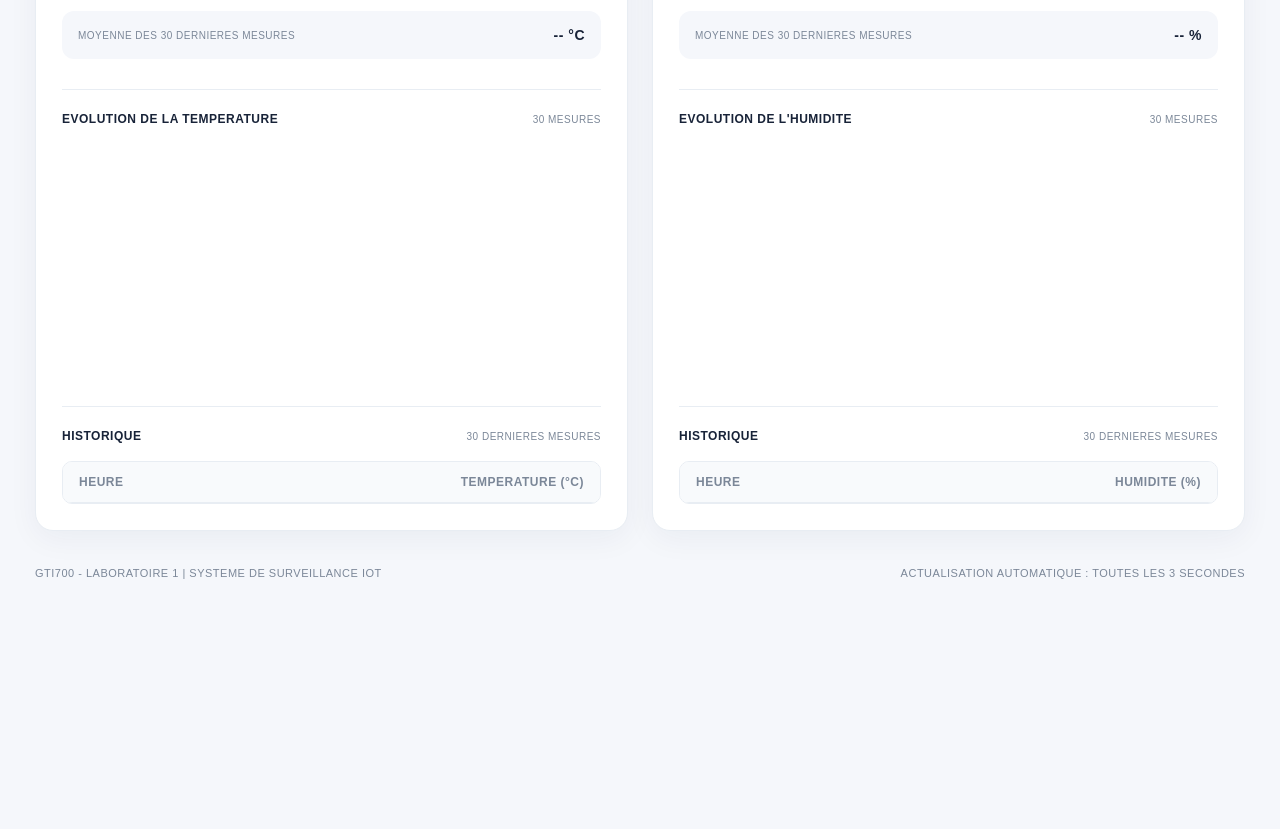
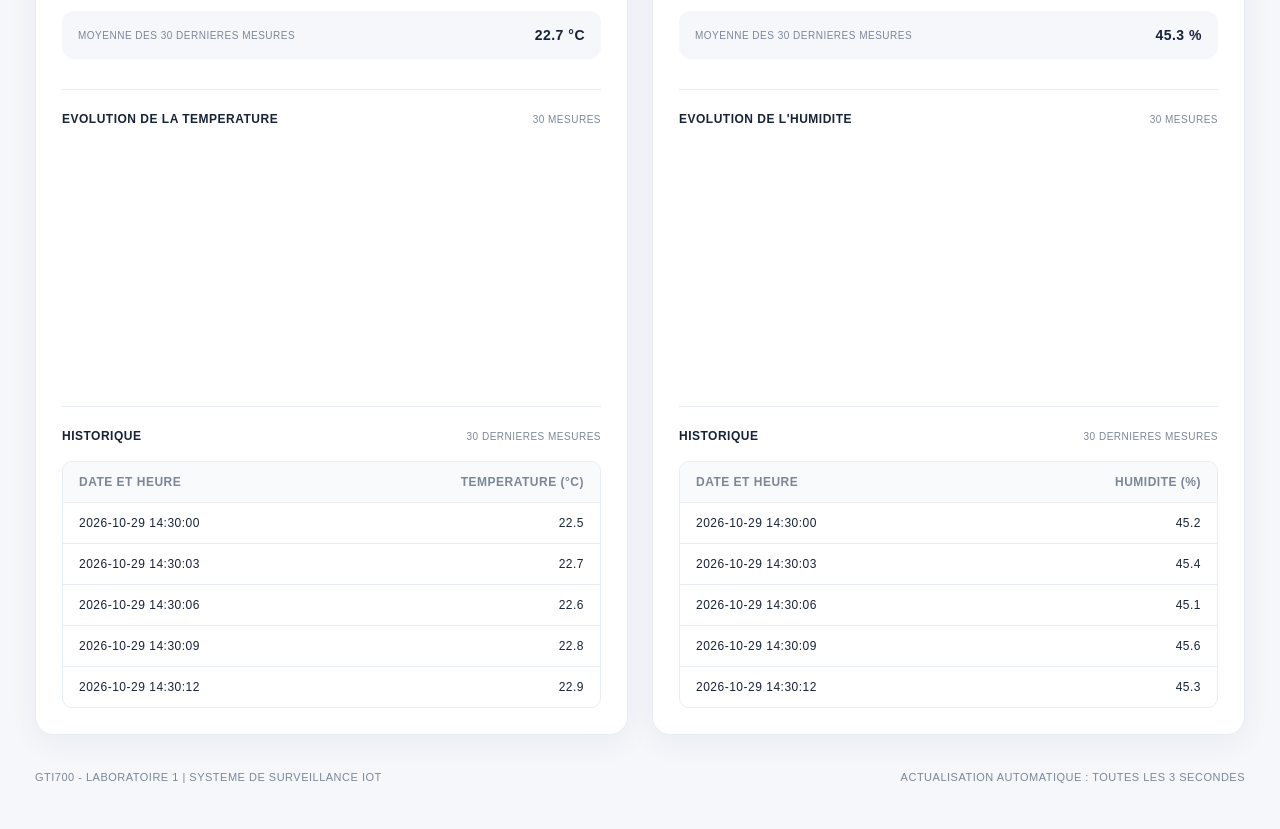
Before and after one commit to aaronrandriampierenana-cmd/GTI700-Lab4, a website: page frontend/public/index.html in a window 1280 px wide. Shown: the part 358-1187 px from the top of the page. Before the commit the page ends 983 px from the top, so only its background shows below. Drawn offline with Linux system fonts and the light colour scheme; no server answers.

Commit message:
Ajout des tableaux et graphiques

```diff
--- a/frontend/public/index.html
+++ b/frontend/public/index.html
@@ -111,7 +111,7 @@
                     <table>
                         <thead>
                             <tr>
-                                <th>Heure</th>
+                                <th>Date et heure</th>
                                 <th>Temperature (°C)</th>
                             </tr>
                         </thead>
@@ -192,7 +192,7 @@
                     <table>
                         <thead>
                             <tr>
-                                <th>Heure</th>
+                                <th>Date et heure</th>
                                 <th>Humidite (%)</th>
                             </tr>
                         </thead>
--- a/frontend/public/script.js
+++ b/frontend/public/script.js
@@ -7,6 +7,10 @@ const API_URL = "http://localhost:8080";
 // On recupere les elements HTML pour les valeurs
 const tempActuelle = document.getElementById("temp-actuelle");
 const humActuelle = document.getElementById("hum-actuelle");
+const tempMoyenne = document.getElementById("temp-moyenne");
+const humMoyenne = document.getElementById("hum-moyenne");
+const tableTemp = document.getElementById("table-temp");
+const tableHum = document.getElementById("table-hum");
 
 // On recupere le statut de connexion
 const texteStatut = document.getElementById("texte-statut");
@@ -25,6 +29,31 @@ async function recupererValeur(route) {
     return await reponse.json();
 }
 
+// On affiche les 30 mesures dans un tableau
+function afficherTableau(tableau, mesures) {
+    // On vide le tableau avant de mettre les nouvelles mesures
+    tableau.innerHTML = "";
+
+    // On passe sur chaque mesure recue
+    mesures.forEach((mesure) => {
+        const ligne = document.createElement("tr");
+
+        // La mesure contient ue date et une valeur
+        const date = document.createElement("td");
+        const valeur = document.createElement("td");
+
+        date.textContent = mesure[0];
+        valeur.textContent = mesure[1];
+
+        // On ajoute les deux case dans la ligne
+        ligne.appendChild(date);
+        ligne.appendChild(valeur);
+
+        // On ajoute la ligne au tableau
+        tableau.appendChild(ligne);
+    });
+}
+
 // Fonction pour afficher les valeurs des capteurs
 async function mettreAJourCapteurs() {
     try {
@@ -36,8 +65,26 @@ async function mettreAJourCapteurs() {
         tempActuelle.textContent = temperature;
         humActuelle.textContent = humidite;
 
+        // On recupere les 30 dernieres mesures
+        const historiqueTemp = await recupererValeur("/capteurs/temp/30");
+        const historiqueHum = await recupererValeur("/capteurs/hum/30");
+
+        // On recupere les moyennes des 30 mesures
+        const moyenneTemp = await recupererValeur("/capteurs/temp/30/moy");
+        const moyenneHum = await recupererValeur("/capteurs/hum/30/moy");
+
         // On affiche que la connexion fonctionne
         texteStatut.textContent = "Serveur connecte";
+
+        // On affiche les moyennes
+        tempMoyenne.textContent = moyenneTemp;
+        humMoyenne.textContent = moyenneHum;
+
+        // On remplit les deux tableaux
+        afficherTableau(tableTemp, historiqueTemp);
+        afficherTableau(tableHum, historiqueHum);
+
+
 
     } catch (erreur) {
         // On affiche une erreur si le serveur repond pas
@@ -48,8 +95,46 @@ async function mettreAJourCapteurs() {
     }
 }
 
-// On charge les valeurs quand la page ouvre
-mettreAJourCapteurs();
+// Test temporaire pour voir notre interface sans backend
+function testerAffichage() {
 
-// On actualise les valeurs chaque 3 secondes
-setInterval(mettreAJourCapteurs, 3000);
+    // Quelques mesures pour tester les tableaux
+    const historiqueTemp = [
+        ["2026-10-29 14:30:00", 22.5],
+        ["2026-10-29 14:30:03", 22.7],
+        ["2026-10-29 14:30:06", 22.6],
+        ["2026-10-29 14:30:09", 22.8],
+        ["2026-10-29 14:30:12", 22.9]
+    ];
+
+    const historiqueHum = [
+        ["2026-10-29 14:30:00", 45.2],
+        ["2026-10-29 14:30:03", 45.4],
+        ["2026-10-29 14:30:06", 45.1],
+        ["2026-10-29 14:30:09", 45.6],
+        ["2026-10-29 14:30:12", 45.3]
+    ];
+
+    // On affiche les valeurs actuelles
+    tempActuelle.textContent = 22.9;
+    humActuelle.textContent = 45.3;
+
+    // On affiche les moyennes des donnees de test
+    tempMoyenne.textContent = "22.7";
+    humMoyenne.textContent = "45.3";
+
+    // On rempli les deux tableaux
+    afficherTableau(tableTemp, historiqueTemp);
+    afficherTableau(tableHum, historiqueHum);
+
+    // On indique que ce sont des donnees de test
+    texteStatut.textContent = "Mode test - donnees fictives";
+}
+
+
+// On teste notre affichage sans le backend
+testerAffichage();
+
+// On desactive les appels API pendant notre test
+// mettreAJourCapteurs();
+// setInterval(mettreAJourCapteurs, 3000);
```
